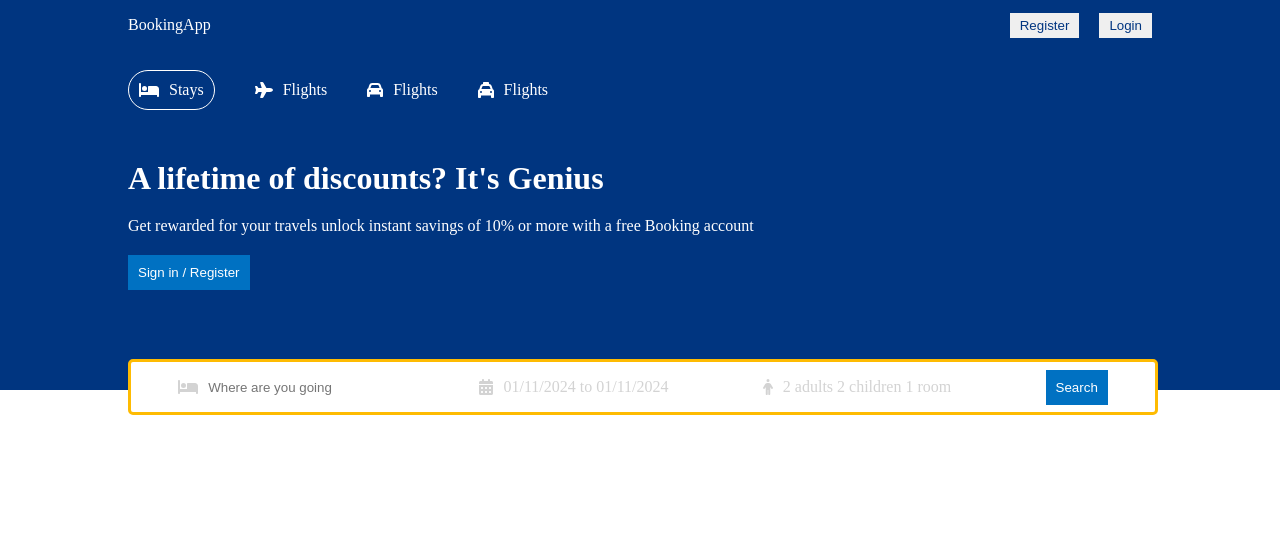
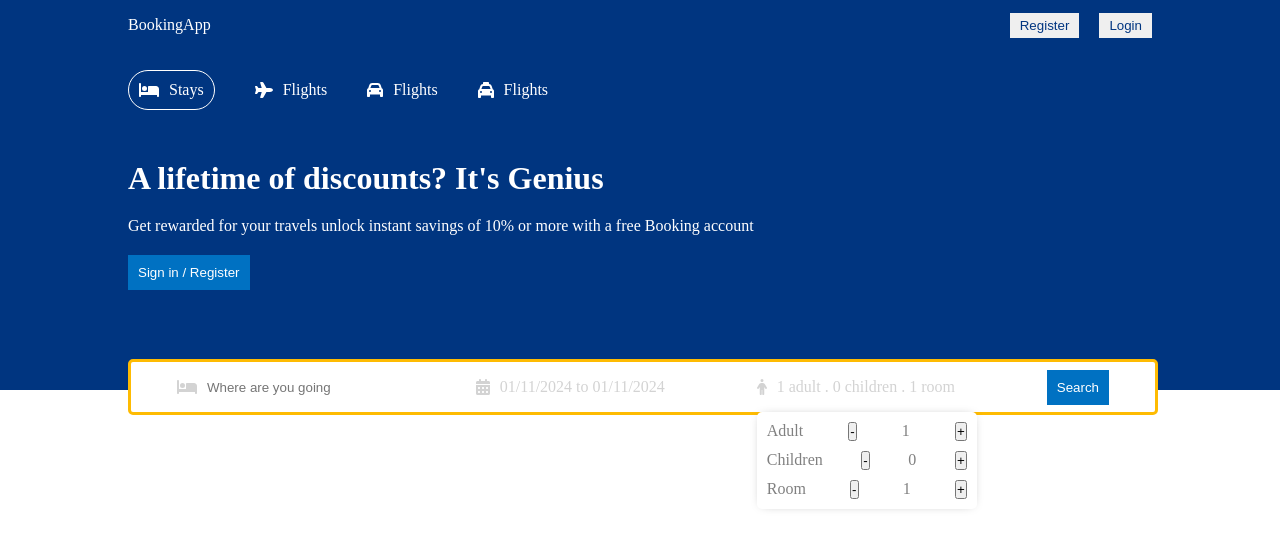
Before and after one commit to WarunaDisanayaka/MERN-Booking-App, a React (Create React App) app in the folder booking/: page / in a window 1280 px wide. Shown: the top 538 px of the page. Built offline with nearby package versions, Linux system fonts and the light colour scheme.

Commit message:
Added option CSS

```diff
--- a/booking/src/components/header/Header.jsx
+++ b/booking/src/components/header/Header.jsx
@@ -20,6 +20,13 @@
             key: 'selection'
         }
     ]);
+
+    const [openOptions, setOpenOptions] = useState(false);
+    const [options, setOptions] = useState({
+        adult: 1,
+        children: 0,
+        room: 1,
+    })
 
     return (
         <div className='header'>
@@ -65,7 +72,31 @@
                     </div>
                     <div className="headerSearchItem">
                         <FontAwesomeIcon icon={faPerson} className="headerIcon" />
-                        <span className='headerSearchText'>2 adults 2 children 1 room</span>
+                        <span className='headerSearchText'>{`${options.adult} adult . ${options.children} children . ${options.room} room`}</span>
+                        <div className="options">
+
+                            <div className="optionItem">
+                                <span className="optionText">Adult</span>
+                                <button className="optionCounterButton">-</button>
+                                <span className="optionCounterNumber">1</span>
+                                <button className="optionCounterButton">+</button>
+                            </div>
+
+                            <div className="optionItem">
+                                <span className="optionText">Children</span>
+                                <button className="optionCounterButton">-</button>
+                                <span className="optionCounterNumber">0</span>
+                                <button className="optionCounterButton">+</button>
+                            </div>
+
+                            <div className="optionItem">
+                                <span className="optionText">Room</span>
+                                <button className="optionCounterButton">-</button>
+                                <span className="optionCounterNumber">1</span>
+                                <button className="optionCounterButton">+</button>
+                            </div>
+
+                        </div>
                     </div>
                     <div className="headerSearchItem">
                         <button className="headerBtn">Search</button>
--- a/booking/src/components/header/header.css
+++ b/booking/src/components/header/header.css
@@ -1,4 +1,4 @@
-.header{
+.header {
     background-color: #003580;
     color: white;
     display: flex;
@@ -6,35 +6,35 @@
     position: relative;
 }
 
-.headerContainer{
+.headerContainer {
     width: 100%;
     max-width: 1024px;
     margin: 20px 0px 100px 0px;
 }
 
-.headerList{
+.headerList {
     display: flex;
     gap: 40px;
     margin-bottom: 50px;
 }
 
-.headerListItem{
+.headerListItem {
     display: flex;
     align-items: center;
     gap: 10px;
 }
 
-.headerListItem.active{
+.headerListItem.active {
     border: 1px solid white;
     padding: 10px;
     border-radius: 20px;
 }
 
-.headerDesc{
+.headerDesc {
     margin: 20px 0px;
 }
 
-.headerBtn{
+.headerBtn {
     background-color: #0071c2;
     color: white;
     font-weight: 500;
@@ -43,7 +43,7 @@
     cursor: pointer;
 }
 
-.headerSearch{
+.headerSearch {
     height: 30px;
     background-color: white;
     border: 3px solid #febb02;
@@ -58,27 +58,44 @@
     max-width: 1024px;
 }
 
-.headerIcon{
+.headerIcon {
     color: lightgray;
 }
 
-.headerSearchItem{
+.headerSearchItem {
     display: flex;
     align-items: center;
     gap: 10px;
 }
 
-.headerSearchInput{
+.headerSearchInput {
     border: none;
     outline: none;
 }
 
-.headerSearchText{
+.headerSearchText {
     color: lightgray;
     cursor: pointer;
 }
 
-.date{
+.date {
     position: absolute;
     top: 50px;
 }
+
+.options {
+    position: absolute;
+    top: 50px;
+    background-color: white;
+    color: gray;
+    border-radius: 5px;
+    -webkit-box-shadow: 0px 0px 10px -5px rgba(0, 0, 0, 0.4);
+    box-shadow: 0px 0px 10px -5px rgba(0, 0, 0, 0.4);
+}
+
+.optionItem {
+    width: 200px;
+    display: flex;
+    justify-content: space-between;
+    margin: 10px;
+}
```
